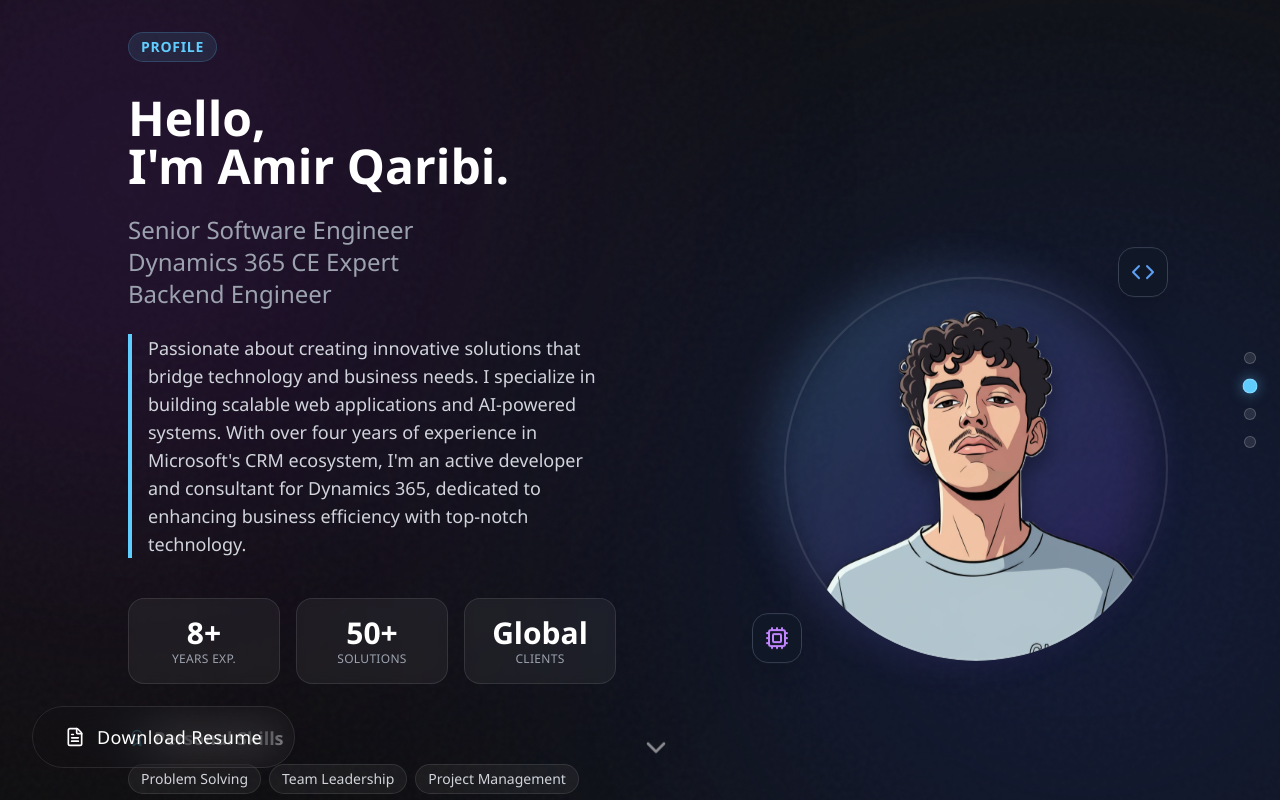
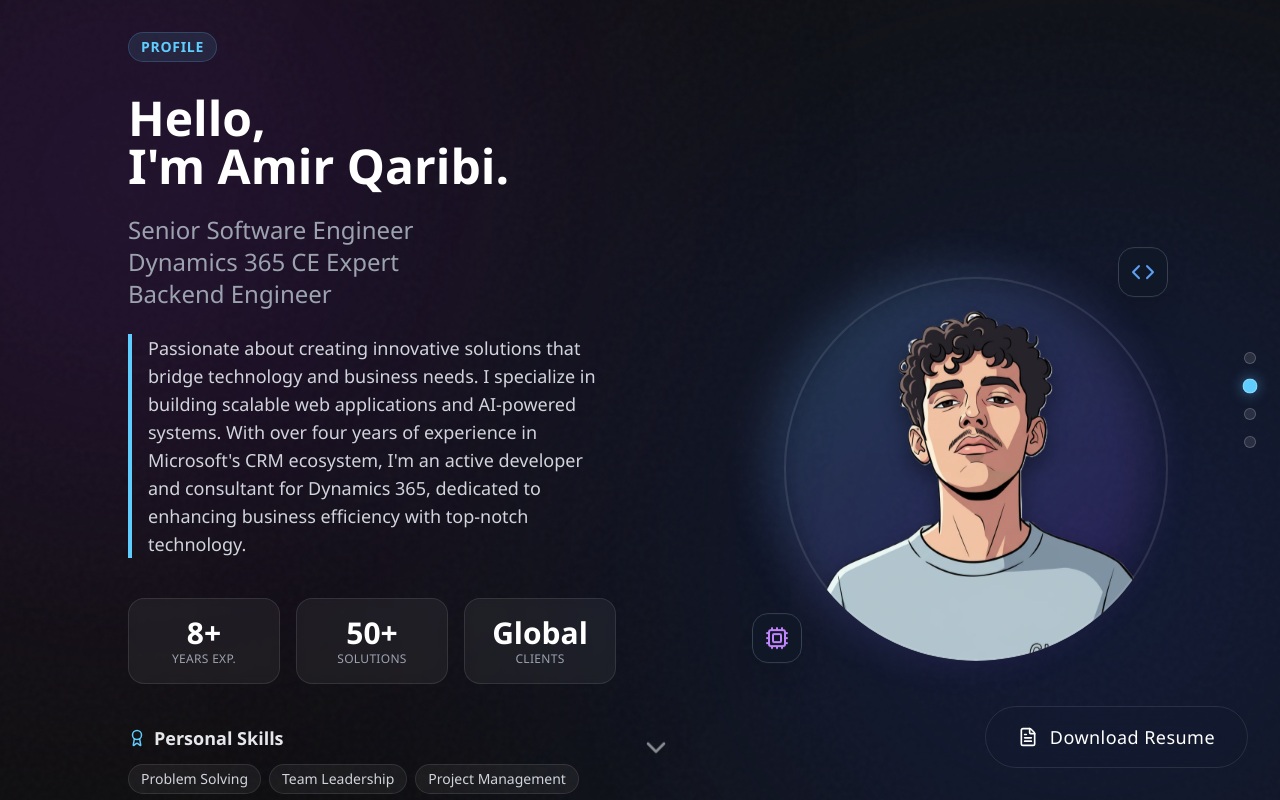
Before and after one commit to AmirQaribi/amirqaribi-portfolio, a React (Vite) app: page / in a window 1280 px wide. Both pictures are taken after a click on the element 656 px from the left and 750 px from the top of the page. Built offline with nearby package versions, Linux system fonts and the light colour scheme.

Commit message:
Moved DownloadResume button to right side of screen on slide mode

```diff
--- a/App.tsx
+++ b/App.tsx
@@ -250,8 +250,10 @@ const App: React.FC = () => {
       <a
           href="/AmirQaribi-CV.pdf"
           target="_blank"
-          className="fixed bottom-8 left-8 group z-[999] px-8 py-4 bg-white/1 backdrop-blur-xl border border-white/10 rounded-full overflow-hidden transition-all hover:bg-white/10 hover:border-fluent-accent/50 hover:shadow-[0_0_20px_rgba(96,205,255,0.2)] animate-slide-up flex cursor-pointer"
-          aria-label="Go to top"
+          className={`fixed bottom-6 sm:bottom-8 group z-50 px-6 sm:px-8 py-3 sm:py-4 bg-white/1 backdrop-blur-xl border border-white/10 rounded-full overflow-hidden transition-all hover:bg-white/10 hover:border-fluent-accent/50 hover:shadow-[0_0_20px_rgba(96,205,255,0.2)] animate-slide-up flex cursor-pointer ${
+            isArticleMode ? 'left-6 sm:left-8' : 'right-6 sm:right-8'
+          }`}
+          aria-label="Download resume"
         >
           <span className=" text-gray relative z-10 flex items-center gap-3 font-medium tracking-wide text-xs sm:text-lg">
           <FileText size={20} className="" />
```
